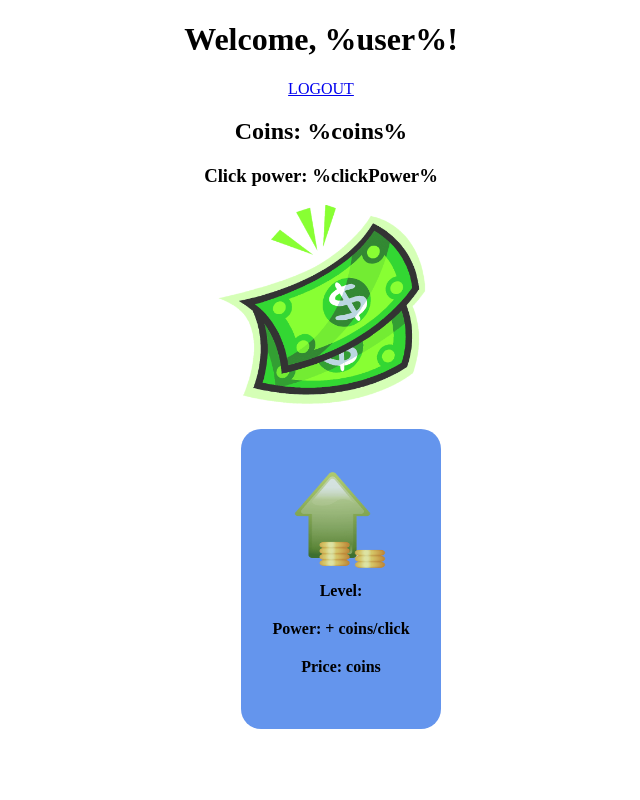
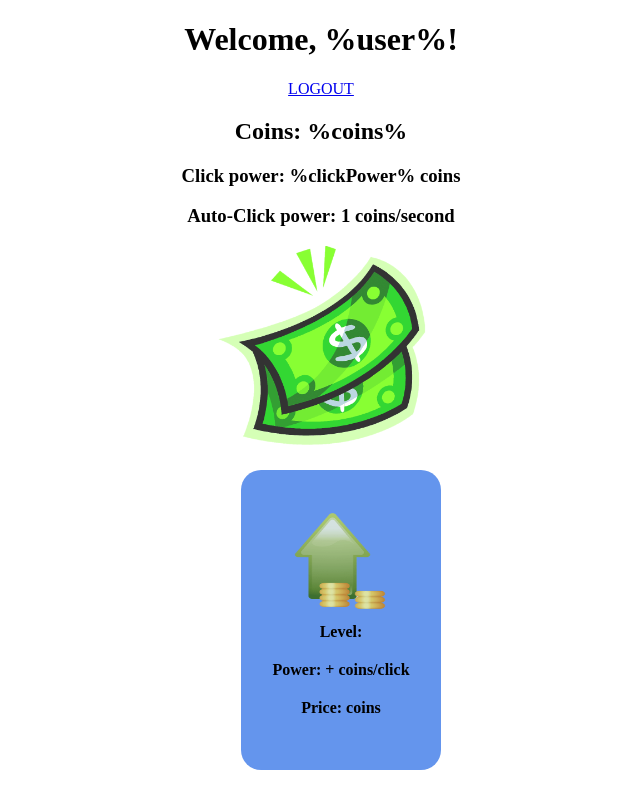
Before and after one commit to artempetrushko/mysite, a Django app: page / in a window 1280 px wide. Shown: the whole page, without its empty margins (319-959 px from the left). Run offline with Django 3.2, Linux system fonts and the light colour scheme; a user stored in the database is signed in; tables that the repository leaves empty hold one stand-in row (values such as "Sample post"); data that the repository does not hold is empty.

Commit message:
Добавлен пассивный доход, доработаны бусты

```diff
--- a/frontend/static/css/style.css
+++ b/frontend/static/css/style.css
@@ -16,11 +16,11 @@
     opacity: 0.3;
 }
 
-.boost{
+.boost {
   height: 100px;
   width: 150px;
 }
-.boost-wrapper{
+.boost-wrapper {
     display: flex;
     flex-direction: row;
     flex: 1;
@@ -30,7 +30,7 @@
     justify-content: center;
 }
 
-.boost-holder{
+.boost-holder {
   width: 200px;
   height: 300px;
   background: cornflowerblue;
@@ -42,6 +42,10 @@
   margin-right: 10px;
 }
 
+.boost-holder.autoBoost {
+    background: green;
+}
+
 p {
     margin: 10px 0;
     font-weight: bold;
--- a/frontend/static/js/index.js
+++ b/frontend/static/js/index.js
@@ -16,17 +16,19 @@
     let boosts = await boostRequest.json();
     renderAllBoosts(boosts);
     checkPrices();
+    set_auto_click();
+    set_send_coins_interval();
 }
 
 async function callClick() {
-    let response = await fetch('/click/', {
+    let response = await fetch('/click/',{
         method: 'GET'
     });
     let answer = await response.json();
     document.getElementById("data").innerHTML = answer.coinsCount;
     if (answer.boosts)
-        renderAllBoosts(answer.boosts);
-    checkPrices();
+      renderAllBoosts(answer.boosts);
+      checkPrices();
 }
 
 function buyBoost(boost_level){
@@ -49,6 +51,7 @@
     }).then(data => {
         document.getElementById("data").innerHTML = data['coinsCount'];
         document.getElementById("clickPower").innerHTML = data['clickPower'];
+        document.getElementById("autoClickPower").innerHTML = data['autoClickPower'];
         document.getElementById(`boostLevel_${boost_level}`).innerHTML = data['level'];
         document.getElementById(`boostPrice_${boost_level}`).innerHTML = data['price'];
         document.getElementById(`boostPower_${boost_level}`).innerHTML = data['power'];
@@ -95,13 +98,50 @@
 function renderBoost(parent, boost) {
     const div = document.createElement('div');
     div.setAttribute('class', 'boost-holder');
+    if (boost.boost_type === 0)
+        div.classList.add('autoBoost');
     div.setAttribute('id', `boost-holder-${boost.level}`);
     div.innerHTML = `
-    <div class="boost-holder" id ="boost-holder">
       <input type="image" src="https://w7.pngwing.com/pngs/775/465/png-transparent-arrow-green-arrow-gold-material-green-tea.png" class="money boost" alt="Boost" onclick="buyBoost(${boost.level})">
       <p> Level: <span class="boostLevel" id="boostLevel_${boost.level}">${boost.level}</span></p>
       <p> Power: +<span class="boostPower" id="boostPower_${boost.level}">${boost.power}</span> coins/click</p>
-      <p> Price: <span class="boostPrice" id="boostPrice_${boost.level}">${boost.price}</span> coins</p>
-    </div>`;
+      <p> Price: <span class="boostPrice" id="boostPrice_${boost.level}">${boost.price}</span> coins</p>`;
     parent.appendChild(div);
 }
+
+function set_auto_click() {
+    setInterval(function() {
+        const coins_counter = document.getElementById('data')
+        let coinsValue = parseInt(coins_counter.innerText)
+        const auto_click_power = document.getElementById('autoClickPower').innerText
+        coinsValue += parseInt(auto_click_power)
+        document.getElementById("data").innerHTML = coinsValue;
+    }, 1000)
+}
+
+function set_send_coins_interval() {
+    setInterval(function() {
+        const csrftoken = getCookie('csrftoken')
+        const coins_counter = document.getElementById('data').innerText
+
+        fetch('/set_maincycle/', {
+            method: 'POST',
+            headers: {
+                "X-CSRFToken": csrftoken,
+                'Content-Type': 'application/json'
+            },
+            body: JSON.stringify({
+                coinsCount: coins_counter,
+            })
+        }).then(response => {
+            if (response.ok) {
+                return response.json()
+            } else {
+                return Promise.reject(response)
+            }
+        }).then(data => {
+            console.log('Coins count sended to server')
+            checkPrices()
+        }).catch(err => console.log(err))
+    }, 5000)
+}
--- a/frontend/templates/index.html
+++ b/frontend/templates/index.html
@@ -17,7 +17,8 @@
                 <h1> Welcome, <span id="user">%user%</span>!</h1>
                 <div class="logout"><a href="/logout">LOGOUT</a></div>
                 <h2>Coins: <span id="data">%coins%</span></h2>
-                <h3>Click power: <span id="clickPower">%clickPower%</span></h3>
+                <h3>Click power: <span id="clickPower">%clickPower%</span> coins</h3>
+                <h3>Auto-Click power: <span id="autoClickPower">{{ mainCycle.autoClickPower }}</span> coins/second</h3>
                 <input type="image" class="money" src="{% static 'images/money.png' %}" onclick="callClick()">
                 <div class="boost-wrapper" id="boost-wrapper">
                     <div class="boost-holder" id="boost-holder">
--- a/services/clicker_services.py
+++ b/services/clicker_services.py
@@ -27,6 +27,6 @@
     boostLevel = request.data['boost_level']
     cycle = MainCycle.objects.get(user=request.user)
     boost = Boost.objects.get_or_create(mainCycle=cycle, level=boostLevel)[0]
-    clickPower, coinsCount, level, price, power = boost.upgrade()
+    main_cycle, level, coins_count, price = boost.upgrade()
     boost.save()
-    return clickPower, coinsCount, level, price, power
+    return main_cycle, level, coins_count, price
--- a/user_profile/models.py
+++ b/user_profile/models.py
@@ -5,6 +5,7 @@
 class MainCycle(models.Model):
     user = models.OneToOneField(User, related_name='cycle', null=False, on_delete=models.CASCADE)
     coinsCount = models.IntegerField(default=0)
+    autoClickPower = models.IntegerField(default=0)
     clickPower = models.IntegerField(default=1)
     level = models.IntegerField(default=0)
 
@@ -13,9 +14,12 @@
         return self.check_level()
 
     def check_level(self):
-        if self.coinsCount > (self.level ** 2 - 1) * 1000:
+        if self.level == 0 or self.coinsCount > (self.level ** 2 + 1) * 1000:
             self.level += 1
-            boost = Boost(mainCycle=self, level=self.level)
+            boost_type = 1
+            if self.level % 3 == 0:
+                boost_type = 0
+            boost = Boost(mainCycle=self, boost_type=boost_type, level=self.level)
             boost.save()
             return True
         return False
@@ -26,16 +30,19 @@
     level = models.IntegerField(null=False)
     power = models.IntegerField(default=1)
     price = models.IntegerField(default=10)
+    boost_type = models.IntegerField(default=1)
 
     def upgrade(self):
-        self.mainCycle.clickPower += self.power
         self.mainCycle.coinsCount -= self.price
+        if self.boost_type == 1:
+            self.mainCycle.clickPower += self.power
+            self.price *= 5
+        else:
+            self.mainCycle.autoClickPower += self.power
+            self.price *= 10
+        self.power *= 2
         self.mainCycle.save()
-        self.power *= 2
-        self.price *= 2
-        self.save()
-        return (self.mainCycle.clickPower,
-                self.mainCycle.coinsCount,
+        return (self.mainCycle,
                 self.level,
                 self.price,
                 self.power)
--- a/user_profile/serializers.py
+++ b/user_profile/serializers.py
@@ -29,4 +29,4 @@
 class BoostSerializer(serializers.ModelSerializer):
     class Meta:
         model = Boost
-        fields = ['level', 'power', 'price']
+        fields = ['level', 'power', 'price', 'boost_type']
--- a/user_profile/urls.py
+++ b/user_profile/urls.py
@@ -9,4 +9,5 @@
     path('boosts/<int:mainCycle>/', views.BoostList.as_view()),
     path('click/', views.call_click, name="click"),
     path('buyBoost/', views.buy_boost, name="buyBoost"),
+    path('set_maincycle/', views.set_maincycle),
 ]
--- a/user_profile/views.py
+++ b/user_profile/views.py
@@ -43,9 +43,20 @@
 
 @api_view(['POST'])
 def buy_boost(request):
-    clickPower, coinsCount, level, price, power = services.clicker_services.buy_boost(request)
-    return Response({'clickPower': clickPower,
-                     'coinsCount': coinsCount,
+    main_cycle, level, price, power = services.clicker_services.buy_boost(request)
+    return Response({'clickPower': main_cycle.clickPower,
+                     'coinsCount': main_cycle.coinsCount,
+                     'autoClickPower': main_cycle.autoClickPower,
                      'level': level,
                      'price': price,
                      'power': power})
+
+
+@api_view(['POST'])
+def set_maincycle(request):
+    user = request.user
+    data = request.data
+    MainCycle.objects.filter(user=user).update(
+        coinsCount=data['coinsCount']
+    )
+    return Response({'success': 'ok'})
```
Also changed, not shown: frontend/static/images/stonks.jpg (deleted), user_profile/migrations/0008_auto_20210531_1140.py (added).
